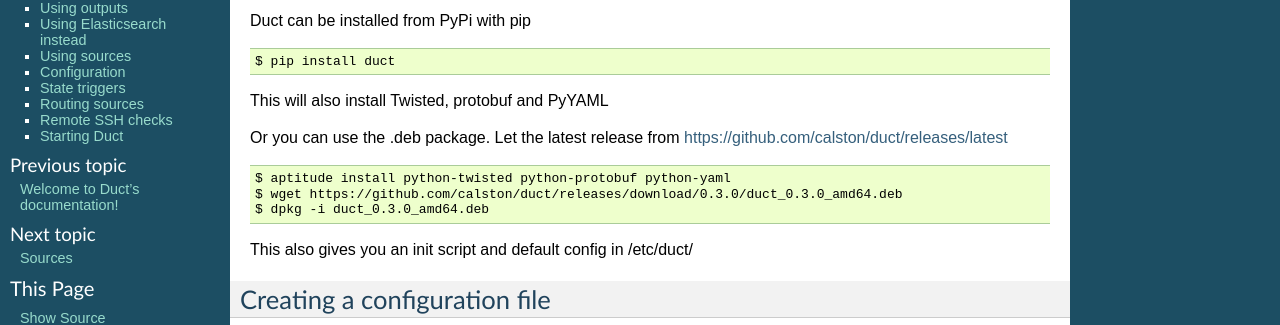
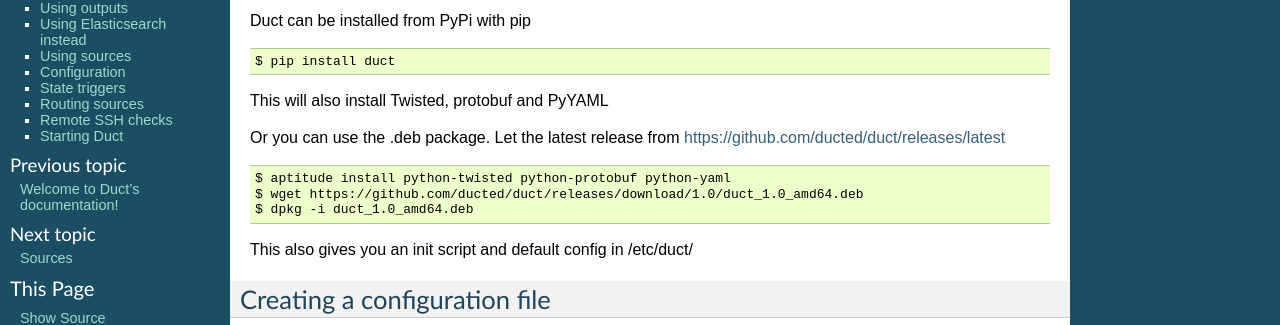
Before and after one commit to ducted/duct, a Sphinx documentation site: the page built from docs/start.rst, in a window 1280 px wide and 900 px high. Shown: the part 138-463 px from the top of the window. Built offline with Sphinx 7.4.7, drawn with Linux system fonts in a browser that asks for light colours; pages that are not in the unit, such as notebooks, are missing from menus.

Commit message:
Fix doc references

```diff
--- a/docs/start.rst
+++ b/docs/start.rst
@@ -10,11 +10,11 @@
 
 This will also install Twisted, protobuf and PyYAML
 
-Or you can use the .deb package. Let the latest release from https://github.com/calston/duct/releases/latest ::
+Or you can use the .deb package. Let the latest release from https://github.com/ducted/duct/releases/latest ::
 
     $ aptitude install python-twisted python-protobuf python-yaml
-    $ wget https://github.com/calston/duct/releases/download/0.3.0/duct_0.3.0_amd64.deb
-    $ dpkg -i duct_0.3.0_amd64.deb
+    $ wget https://github.com/ducted/duct/releases/download/1.0/duct_1.0_amd64.deb
+    $ dpkg -i duct_1.0_amd64.deb
 
 This also gives you an init script and default config in /etc/duct/
 
```
Also changed, not shown: README.md (+1 -3 lines), setup.py (+5 -3 lines).
